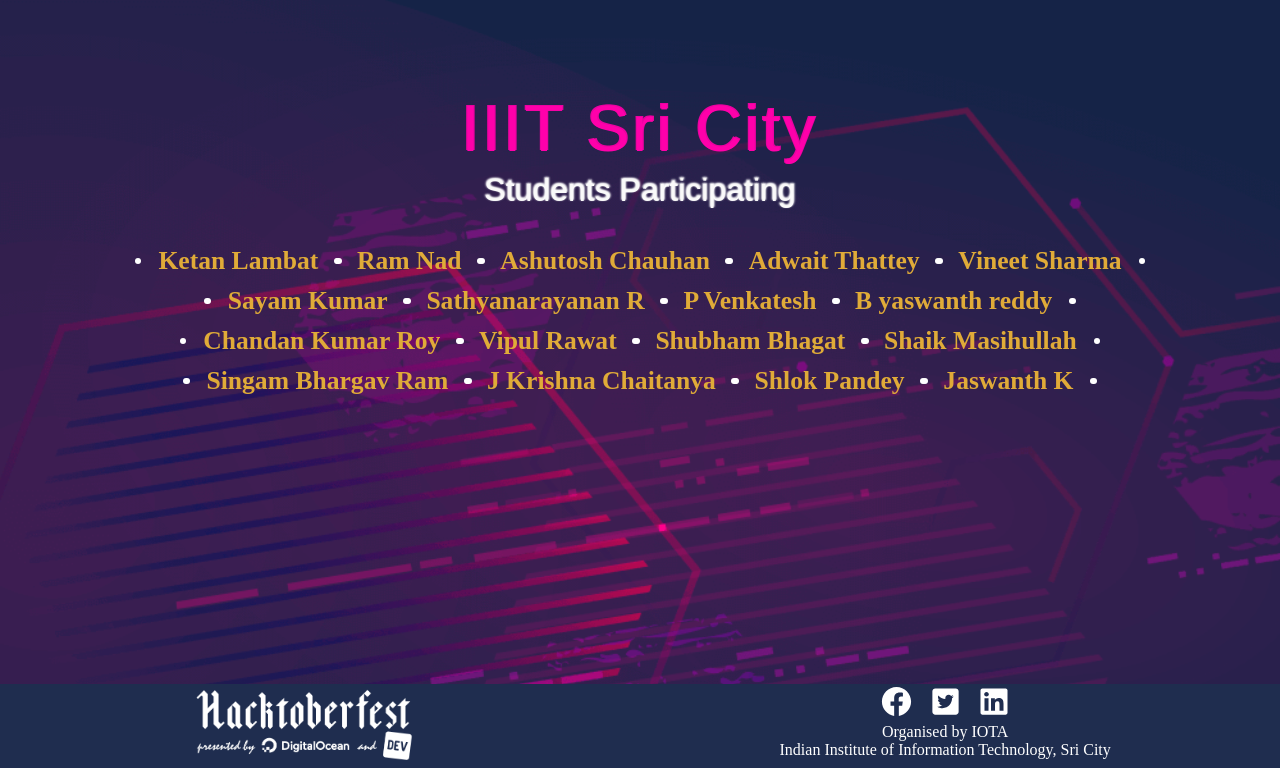
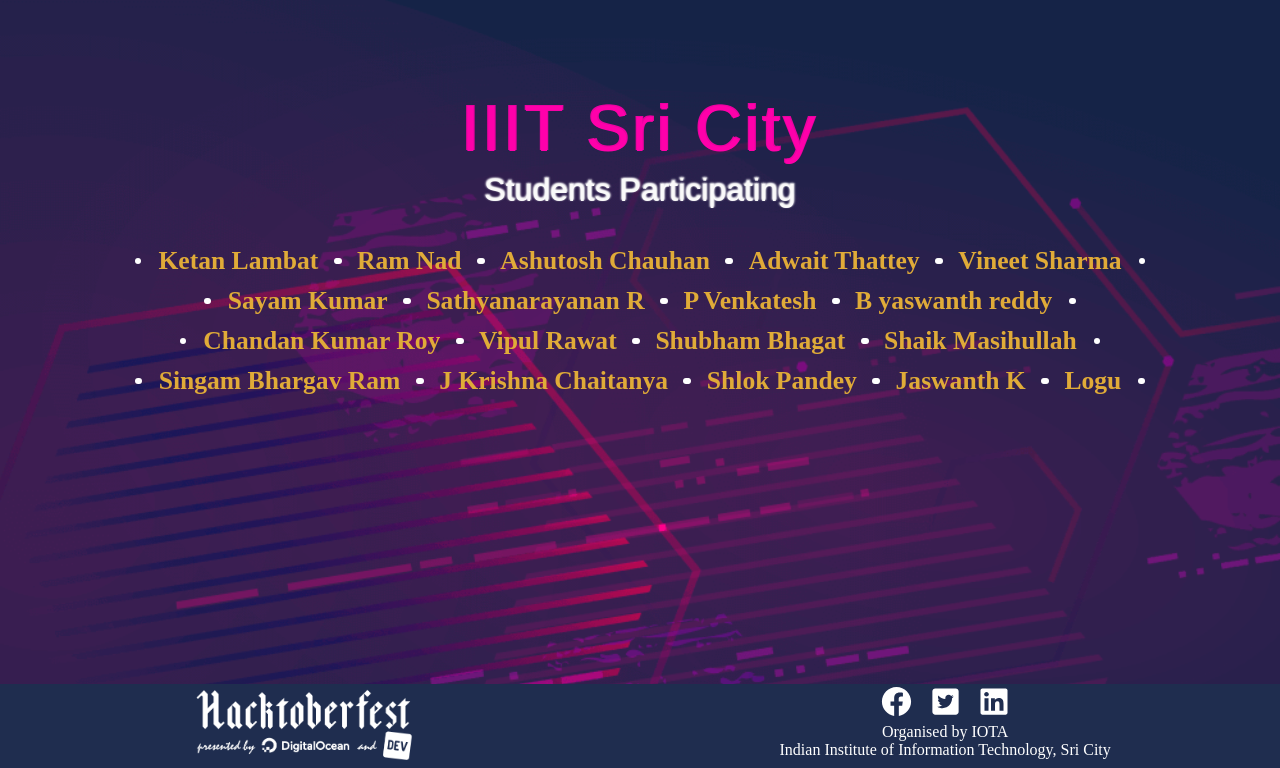
Before and after one commit to Project-Club-IIITS/hacktoberfest2019-participants, a Jekyll site: the page index.html, which Jekyll copies as it is, in a window 1280 px wide, cut to the strip 132-900 px from the top of the page. Built offline with Jekyll 4.4.1, drawn with Linux system fonts in a browser that asks for light colours; some web fonts are replaced.

Commit message:
Added Logu

```diff
--- a/index.html
+++ b/index.html
@@ -63,6 +63,7 @@
                 <li><a href="https://github.com/chaitanya531">J Krishna Chaitanya</a></li>
                 <li><a href="https://github.com/b30wulffz">Shlok Pandey</a></li>
                 <li><a href="https://github.com/JazzKriss21">Jaswanth K</a></li>
+		<li><a href="https://github.com/mrbeastindia">Logu</a></li>
 
             </ul>
         </div>
```
